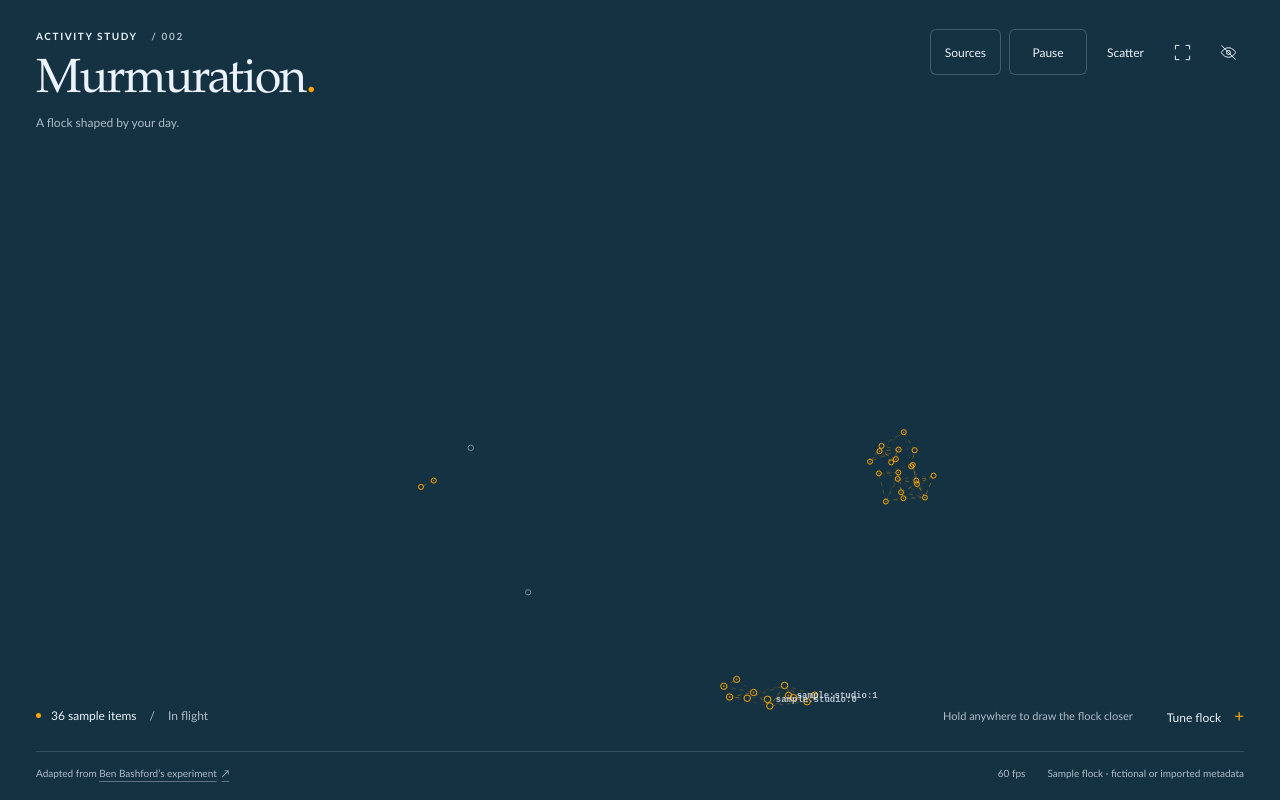
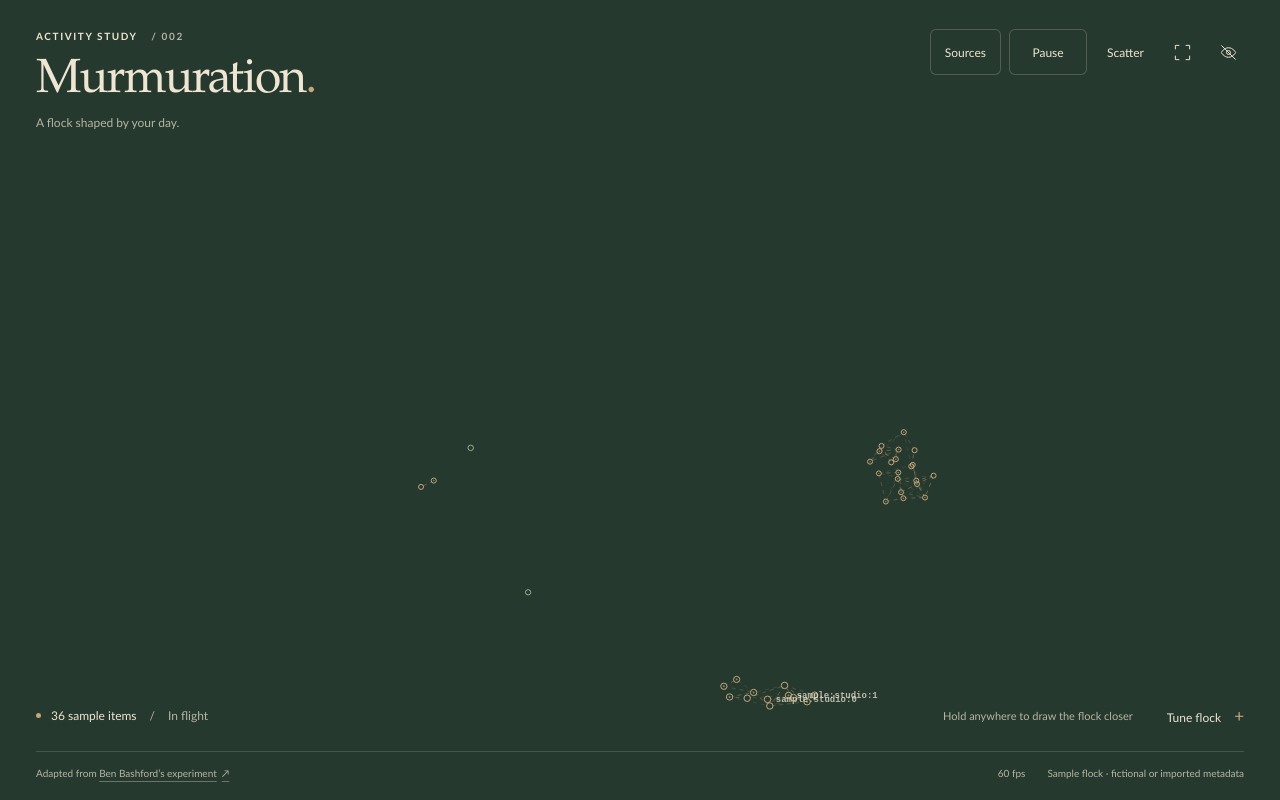
Before and after one commit to Tobybarnes/murmuration, a website with bundled scripts: page index.html in a window 1280 px wide. Built offline with nearby package versions, Linux system fonts and the light colour scheme.

Commit message:
Use an earthy forest, parchment and clay palette

```diff
--- a/index.html
+++ b/index.html
@@ -3,7 +3,7 @@
 <head>
   <meta charset="UTF-8">
   <meta name="viewport" content="width=device-width, initial-scale=1, viewport-fit=cover">
-  <meta name="theme-color" content="#153243">
+  <meta name="theme-color" content="#26392e">
   <meta name="description" content="Messages become birds. Explore sample activity, connect Gmail, and let weather and listening shape the flock.">
   <title>Murmuration</title>
   <link rel="icon" href="/favicon.svg" type="image/svg+xml">
--- a/src/main.js
+++ b/src/main.js
@@ -53,13 +53,13 @@
     const foreground = luminance(color);
     return (Math.max(background, foreground) + .05) / (Math.min(background, foreground) + .05);
   };
-  const foreground = [palette.fg, 'rgb(235,242,250)', 'rgb(26,26,26)', 'rgb(255,255,254)', 'rgb(3,4,3)']
+  const foreground = [palette.fg, 'rgb(238,229,210)', 'rgb(53,67,51)', 'rgb(250,246,231)', 'rgb(21,28,22)', 'rgb(255,254,248)', 'rgb(2,4,2)']
     .find(color => contrast(color) >= 4.5);
   const a = foreground.match(/\d+/g).map(Number);
   const b = palette.bg.match(/\d+/g).map(Number);
   const secondary = `rgb(${a.map((value, index) => Math.round(value * .72 + b[index] * .28)).join(',')})`;
-  return { ...palette, fg: foreground, muted: contrast(secondary) >= 4.5 ? secondary : foreground,
-    accent: contrast(palette.accent) >= 3 ? palette.accent : foreground };
+  return { ...palette, panel: palette.bg, fg: foreground, muted: contrast(secondary) >= 4.5 ? secondary : foreground,
+    accent: contrast(palette.accent) >= 4.5 ? palette.accent : foreground };
 }
 
 function syncControls() {
@@ -130,8 +130,8 @@
       canvas.dataset.paused = String(paused);
     },
     onPalette(palette) {
-      // The canvas keeps Ben's colour interpolation. UI text stays readable
-      // through the midpoint, where the source foreground/background converge.
+      // Keep the earthy themes readable across the full Dark/Light range,
+      // including intermediate colours between the two themes.
       for (const [key, value] of Object.entries(readablePalette(palette))) document.documentElement.style.setProperty(`--${key}`, value);
       const theme = values[15];
       document.documentElement.style.colorScheme = theme > .5 ? 'light' : 'dark';
--- a/src/simulation.js
+++ b/src/simulation.js
@@ -41,8 +41,8 @@
   // ---------------------------------------------------------------------------
   // Colours: the site's two themes, blended by the Dark/Light fader.
   // ---------------------------------------------------------------------------
-  const DARK  = { bg: [21, 50, 67],   fg: [235, 242, 250], accent: [255, 165, 0], hover: [125, 142, 157] };
-  const LIGHT = { bg: [232, 232, 230], fg: [26, 26, 26],   accent: [224, 106, 74], hover: [123, 168, 214] };
+  const DARK  = { bg: [38, 57, 46],   fg: [238, 229, 210], accent: [196, 166, 122], hover: [159, 172, 143] };
+  const LIGHT = { bg: [238, 230, 214], fg: [53, 67, 51],   accent: [132, 95, 65], hover: [102, 121, 93] };
   const C = {};
   const mix = (a, b, t) => a.map((x, k) => Math.round(x + (b[k] - x) * t));
   const rgb = (c, a = 1) => a >= 1 ? `rgb(${c[0]},${c[1]},${c[2]})` : `rgba(${c[0]},${c[1]},${c[2]},${a})`;
@@ -52,6 +52,22 @@
     if (Math.abs(t - lastTheme) < 0.002) return;
     lastTheme = t;
     for (const k of Object.keys(DARK)) C[k] = mix(DARK[k], LIGHT[k], t);
+    // Keep birds and labels visible as the light and dark colours cross.
+    const luminance = colour => {
+      const c = colour.map(value => {
+        const channel = value / 255;
+        return channel <= .04045 ? channel / 12.92 : ((channel + .055) / 1.055) ** 2.4;
+      });
+      return c[0] * .2126 + c[1] * .7152 + c[2] * .0722;
+    };
+    const background = luminance(C.bg);
+    for (const key of ['fg', 'accent', 'hover']) {
+      const minimum = key === 'fg' ? 4.5 : 3;
+      C[key] = [C[key], DARK[key], LIGHT[key], [255, 254, 248], [2, 4, 2]].find(colour => {
+        const foreground = luminance(colour);
+        return (Math.max(background, foreground) + .05) / (Math.min(background, foreground) + .05) >= minimum;
+      });
+    }
     onPalette({
       bg: rgb(C.bg), fg: rgb(C.fg), accent: rgb(C.accent),
       hover: rgb(C.hover), panel: rgb(C.bg, 0.82),
--- a/src/style.css
+++ b/src/style.css
@@ -1,4 +1,4 @@
-:root { --bg:#153243; --fg:#ebf2fa; --accent:#ffa500; --hover:#7d8e9d; --panel:rgba(21,50,67,.96); color-scheme:dark; font-family:'Avenir Next',Avenir,'Trebuchet MS',sans-serif; font-synthesis:none; }
+:root { --bg:#26392e; --fg:#eee5d2; --muted:#b6baac; --accent:#c4a67a; --hover:#9fac8f; --panel:rgba(38,57,46,.96); color-scheme:dark; font-family:'Avenir Next',Avenir,'Trebuchet MS',sans-serif; font-synthesis:none; }
 * { box-sizing:border-box; }
 html,body { margin:0; width:100%; height:100%; overflow:hidden; background:var(--bg); color:var(--fg); }
 body { -webkit-font-smoothing:antialiased; -moz-osx-font-smoothing:grayscale; }
@@ -37,7 +37,7 @@
 .pointer-hint { font-size:11px; color:var(--muted); }
 #settings-toggle { pointer-events:auto; padding-right:0; }
 #settings-toggle span { font-size:17px; margin-left:10px; color:var(--accent); }
-.settings { pointer-events:auto; background:color-mix(in srgb,var(--bg) 98%,var(--fg)); padding:0 18px 12px; margin-bottom:20px; border-radius:9px; box-shadow:0 0 0 1px color-mix(in srgb,var(--fg) 15%,transparent),0 4px 20px #00000008,0 10px 35px #00000008; max-height:50dvh; overflow:auto; scrollbar-width:thin; }
+.settings { pointer-events:auto; background:var(--bg); padding:0 18px 12px; margin-bottom:20px; border-radius:9px; box-shadow:0 0 0 1px color-mix(in srgb,var(--fg) 15%,transparent),0 4px 20px #00000008,0 10px 35px #00000008; max-height:50dvh; overflow:auto; scrollbar-width:thin; }
 .settings-heading { display:flex; justify-content:space-between; align-items:center; }
 .settings-heading h2 { font-size:11px; font-weight:500; margin:0; color:var(--muted); }
 .settings-heading>div { display:flex; }
@@ -63,7 +63,7 @@
 @keyframes enter { from { opacity:0; transform:translateY(8px); filter:blur(5px); } to { opacity:1; transform:translateY(0); filter:blur(0); } }
 @media(min-width:1600px) { .faders { gap:20px; } .fader input { height:110px; } }
 @media(max-width:1050px) { .faders { grid-template-columns:repeat(8,minmax(0,1fr)); row-gap:22px; } .settings-foot { display:none; } .pointer-hint { display:none; } .settings { max-height:54dvh; } .fader input { height:72px; } }
-@media(max-width:600px) { .top { left:22px; right:16px; top:max(22px,env(safe-area-inset-top)); gap:8px; } .eyebrow { font-size:8px; } h1 { font-size:34px; } .identity p { font-size:10px; } .toolbar { gap:0; } .toolbar #pause { min-width:58px; padding:0 9px; } .toolbar #scatter { position:absolute; right:0; top:48px; } .toolbar #fullscreen { display:none; } .bottom { left:22px; right:22px; bottom:max(17px,env(safe-area-inset-bottom)); } .flock-status { gap:6px; font-size:10px; } .divider { margin:0 1px; } .observation { gap:6px; margin-bottom:8px; } #settings-toggle { font-size:11px; padding-left:4px; } #settings-toggle span { margin-left:5px; } .faders { grid-template-columns:repeat(4,minmax(0,1fr)); row-gap:22px; } .settings { max-height:47dvh; padding:0 12px 6px; margin-bottom:14px; } .settings-heading { position:sticky; top:0; z-index:1; background:color-mix(in srgb,var(--bg) 98%,var(--fg)); } footer { font-size:9px; gap:8px; padding-top:14px; } .source-label { display:none; } .footer-right { gap:0; } .notice { left:22px; top:130px; } }
+@media(max-width:600px) { .top { left:22px; right:16px; top:max(22px,env(safe-area-inset-top)); gap:8px; } .eyebrow { font-size:8px; } h1 { font-size:34px; } .identity p { font-size:10px; } .toolbar { gap:0; } .toolbar #pause { min-width:58px; padding:0 9px; } .toolbar #scatter { position:absolute; right:0; top:48px; } .toolbar #fullscreen { display:none; } .bottom { left:22px; right:22px; bottom:max(17px,env(safe-area-inset-bottom)); } .flock-status { gap:6px; font-size:10px; } .divider { margin:0 1px; } .observation { gap:6px; margin-bottom:8px; } #settings-toggle { font-size:11px; padding-left:4px; } #settings-toggle span { margin-left:5px; } .faders { grid-template-columns:repeat(4,minmax(0,1fr)); row-gap:22px; } .settings { max-height:47dvh; padding:0 12px 6px; margin-bottom:14px; } .settings-heading { position:sticky; top:0; z-index:1; background:var(--bg); } footer { font-size:9px; gap:8px; padding-top:14px; } .source-label { display:none; } .footer-right { gap:0; } .notice { left:22px; top:130px; } }
 @media(prefers-reduced-motion:reduce) { *,*::before,*::after { animation:none!important; transition:none!important; } }
 
 @media(max-width:600px) { .toolbar { display:grid; grid-template-columns:44px 44px; } .toolbar #pause { grid-column:1 / -1; margin-right:0; } .toolbar #scatter { position:static; grid-column:1 / -1; order:5; } .toolbar #fullscreen { display:inline-flex; } }
@@ -72,7 +72,7 @@
 /* Sources stay beside the scene on desktop and become a scrollable sheet on
    smaller screens. The data controls use the flock's existing palette. */
 #sources-toggle { box-shadow:0 0 0 1px color-mix(in srgb,var(--fg) 22%,transparent); margin-right:8px; }
-.sources { position:fixed; z-index:5; top:90px; right:30px; bottom:105px; width:min(440px,calc(100vw - 44px)); padding:24px; overflow:auto; overscroll-behavior:contain; scrollbar-width:thin; background:color-mix(in srgb,var(--bg) 98%,var(--fg)); border-radius:9px; box-shadow:0 0 0 1px color-mix(in srgb,var(--fg) 18%,transparent),0 8px 30px #00000012,0 20px 55px #00000010; }
+.sources { position:fixed; z-index:5; top:90px; right:30px; bottom:105px; width:min(440px,calc(100vw - 44px)); padding:24px; overflow:auto; overscroll-behavior:contain; scrollbar-width:thin; background:var(--bg); border-radius:9px; box-shadow:0 0 0 1px color-mix(in srgb,var(--fg) 18%,transparent),0 8px 30px #00000012,0 20px 55px #00000010; }
 .sources-heading,.source-card-heading { display:flex; align-items:center; justify-content:space-between; gap:12px; }
 .sources-heading h2 { font-family:'Iowan Old Style','Palatino Linotype',Palatino,Georgia,serif; font-weight:400; font-size:36px; letter-spacing:-.025em; line-height:1.1; margin:9px 0 0; }
 .sources-heading .eyebrow { color:var(--muted); font-size:9px; }
```
Also changed, not shown: tests/simulation.test.js (+2 -2 lines), public/favicon.svg.
